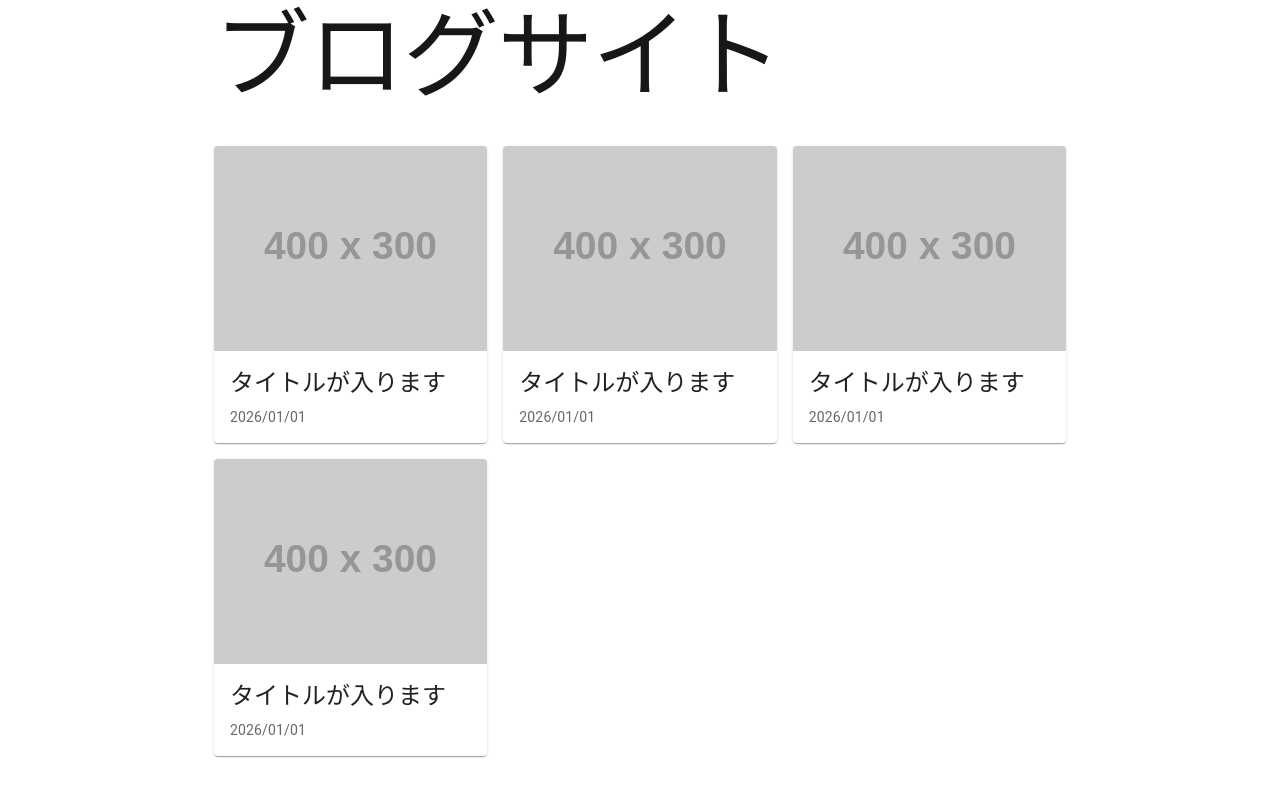
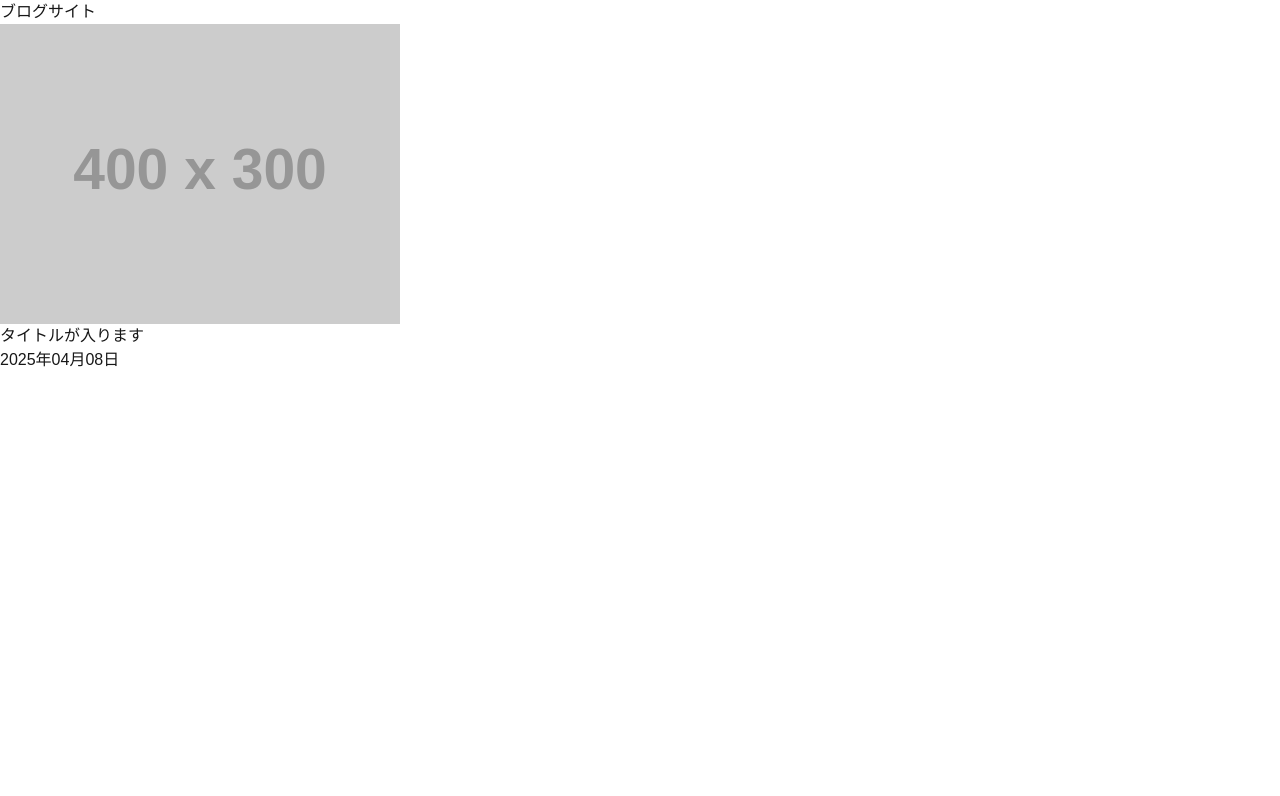
Before and after one commit to la-lala8701/my-blog, a Next.js app: page / in a window 1280 px wide. Shown: the top 796 px of the page. Built offline with nearby package versions, Linux system fonts and the light colour scheme.

Commit message:
🔥 MUI取りやめ

```diff
--- a/app/about/page.tsx
+++ b/app/about/page.tsx
@@ -1,35 +1,25 @@
-"use client";
-import { FavoriteBorder } from "@mui/icons-material";
-import { Avatar, Container, IconButton, Typography } from "@mui/material";
+
 
 export default function About() {
   return (
-    <Container maxWidth="sm">
-      <Typography variant="h1" gutterBottom>
-        h1. Heading
-      </Typography>
-      <Avatar src="/broken-image.jpg" />
-      <Typography variant="body2" gutterBottom>
-        userName
-      </Typography>
-      <Typography variant="body2" gutterBottom>
-        2025年04月08日
-      </Typography>
-      <IconButton aria-label="add to favorites">
-        <FavoriteBorder />
-      </IconButton>
-      <Typography variant="body1" gutterBottom>
+    <div>
+      <h1>タイトル</h1>
+      {/* <img src="/broken-image.jpg" /> */}
+      <p>userName</p>
+      <p>2025年04月08日</p>
+      {/* <img src="" alt="heart" /> */}
+      <p>
         body1. Lorem ipsum dolor sit amet, consectetur adipisicing elit. Quos
         blanditiis tenetur unde suscipit, quam beatae rerum inventore
         consectetur, neque doloribus, cupiditate numquam dignissimos laborum
         fugiat deleniti? Eum quasi quidem quibusdam.
-      </Typography>
-      <Typography variant="body1" gutterBottom>
+      </p>
+      <p>
         body1. Lorem ipsum dolor sit amet, consectetur adipisicing elit. Quos
         blanditiis tenetur unde suscipit, quam beatae rerum inventore
         consectetur, neque doloribus, cupiditate numquam dignissimos laborum
         fugiat deleniti? Eum quasi quidem quibusdam.
-      </Typography>
-    </Container>
+      </p>
+    </div>
   );
 }
--- a/app/page.tsx
+++ b/app/page.tsx
@@ -1,101 +1,20 @@
-"use client";
-import Card from "@mui/material/Card";
-import CardContent from "@mui/material/CardContent";
-import CardMedia from "@mui/material/CardMedia";
-import Typography from "@mui/material/Typography";
-import CardActionArea from "@mui/material/CardActionArea";
-import { Box, Container, Grid } from "@mui/material";
+import Link from "next/link"
 
 export default function Home() {
   return (
-    <Container maxWidth="md">
-      <Typography variant="h1" gutterBottom>
+    <div>
+      <h1>
         ブログサイト
-      </Typography>
-      <Box sx={{ flexGrow: 1 }}>
-        <Grid container spacing={2}>
-          <Grid size={4}>
-            <Card>
-              <CardActionArea>
-                <CardMedia
-                  component="img"
-                  height="140"
-                  image="https://placehold.jp/400x300.png"
-                  alt="xxxxx"
-                />
-                <CardContent>
-                  <Typography gutterBottom variant="h5" component="div">
-                    タイトルが入ります
-                  </Typography>
-                  <Typography variant="body2" sx={{ color: "text.secondary" }}>
-                    2026/01/01
-                  </Typography>
-                </CardContent>
-              </CardActionArea>
-            </Card>
-          </Grid>
-          <Grid size={4}>
-            <Card>
-              <CardActionArea>
-                <CardMedia
-                  component="img"
-                  height="140"
-                  image="https://placehold.jp/400x300.png"
-                  alt="xxxxx"
-                />
-                <CardContent>
-                  <Typography gutterBottom variant="h5" component="div">
-                    タイトルが入ります
-                  </Typography>
-                  <Typography variant="body2" sx={{ color: "text.secondary" }}>
-                    2026/01/01
-                  </Typography>
-                </CardContent>
-              </CardActionArea>
-            </Card>
-          </Grid>
-          <Grid size={4}>
-            <Card>
-              <CardActionArea>
-                <CardMedia
-                  component="img"
-                  height="140"
-                  image="https://placehold.jp/400x300.png"
-                  alt="xxxxx"
-                />
-                <CardContent>
-                  <Typography gutterBottom variant="h5" component="div">
-                    タイトルが入ります
-                  </Typography>
-                  <Typography variant="body2" sx={{ color: "text.secondary" }}>
-                    2026/01/01
-                  </Typography>
-                </CardContent>
-              </CardActionArea>
-            </Card>
-          </Grid>
-          <Grid size={4}>
-            <Card>
-              <CardActionArea>
-                <CardMedia
-                  component="img"
-                  height="140"
-                  image="https://placehold.jp/400x300.png"
-                  alt="xxxxx"
-                />
-                <CardContent>
-                  <Typography gutterBottom variant="h5" component="div">
-                    タイトルが入ります
-                  </Typography>
-                  <Typography variant="body2" sx={{ color: "text.secondary" }}>
-                    2026/01/01
-                  </Typography>
-                </CardContent>
-              </CardActionArea>
-            </Card>
-          </Grid>
-        </Grid>
-      </Box>
-    </Container>
+      </h1>
+      <div>
+        <Link href="/about">
+          <div>
+            <img src="https://placehold.jp/400x300.png" alt="" />
+          </div>
+          <p>タイトルが入ります</p>
+          <p>2025年04月08日</p>
+        </Link>
+      </div>
+    </div>
   );
 }
--- a/package.json
+++ b/package.json
@@ -9,10 +9,6 @@
     "lint": "eslint"
   },
   "dependencies": {
-    "@emotion/react": "^11.14.0",
-    "@emotion/styled": "^11.14.1",
-    "@mui/icons-material": "^7.3.4",
-    "@mui/material": "^7.3.4",
     "next": "16.0.0",
     "react": "19.2.0",
     "react-dom": "19.2.0"
```
Also changed, not shown: 1 other file (tests, documents, lock files or other folders).
